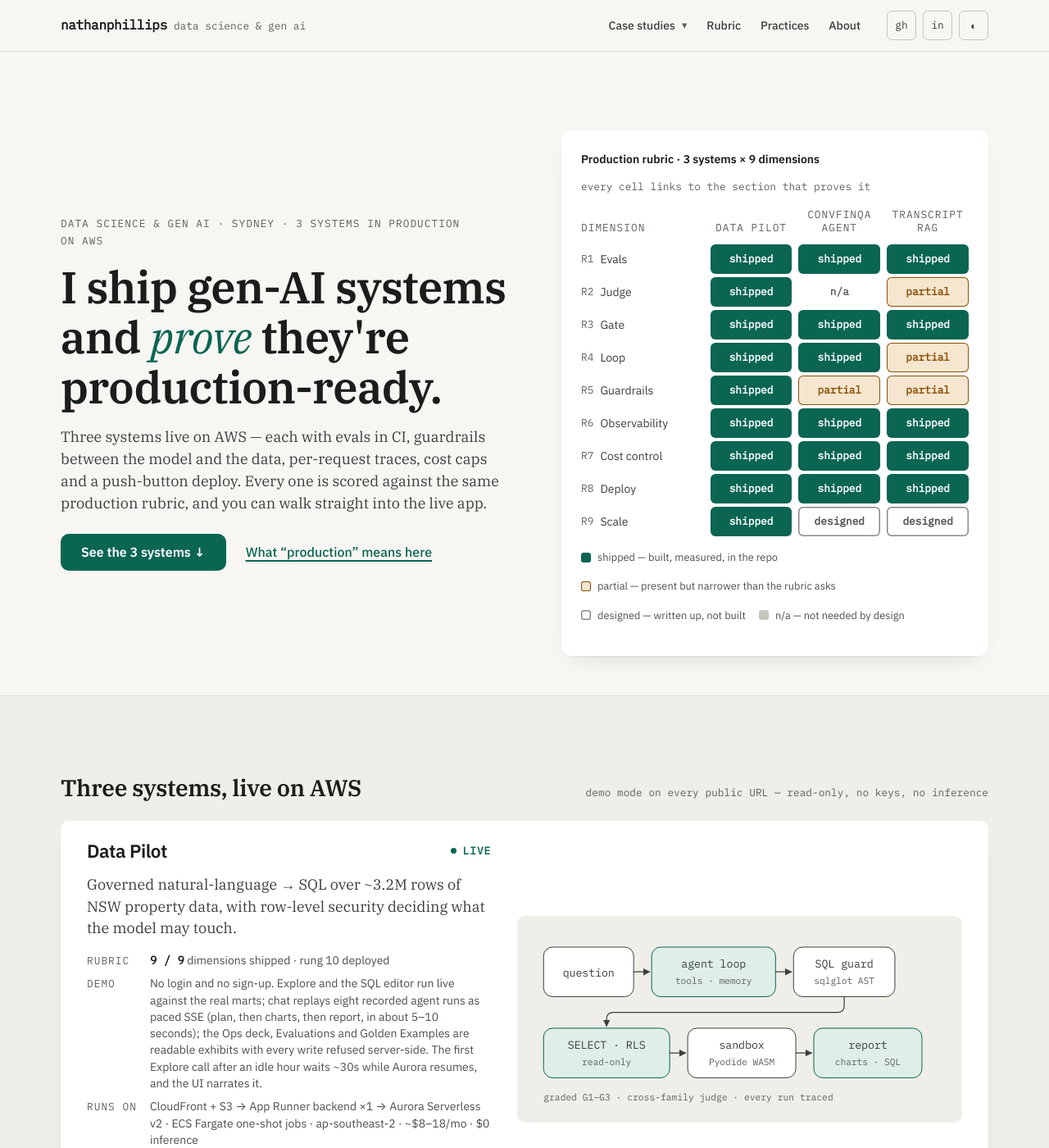
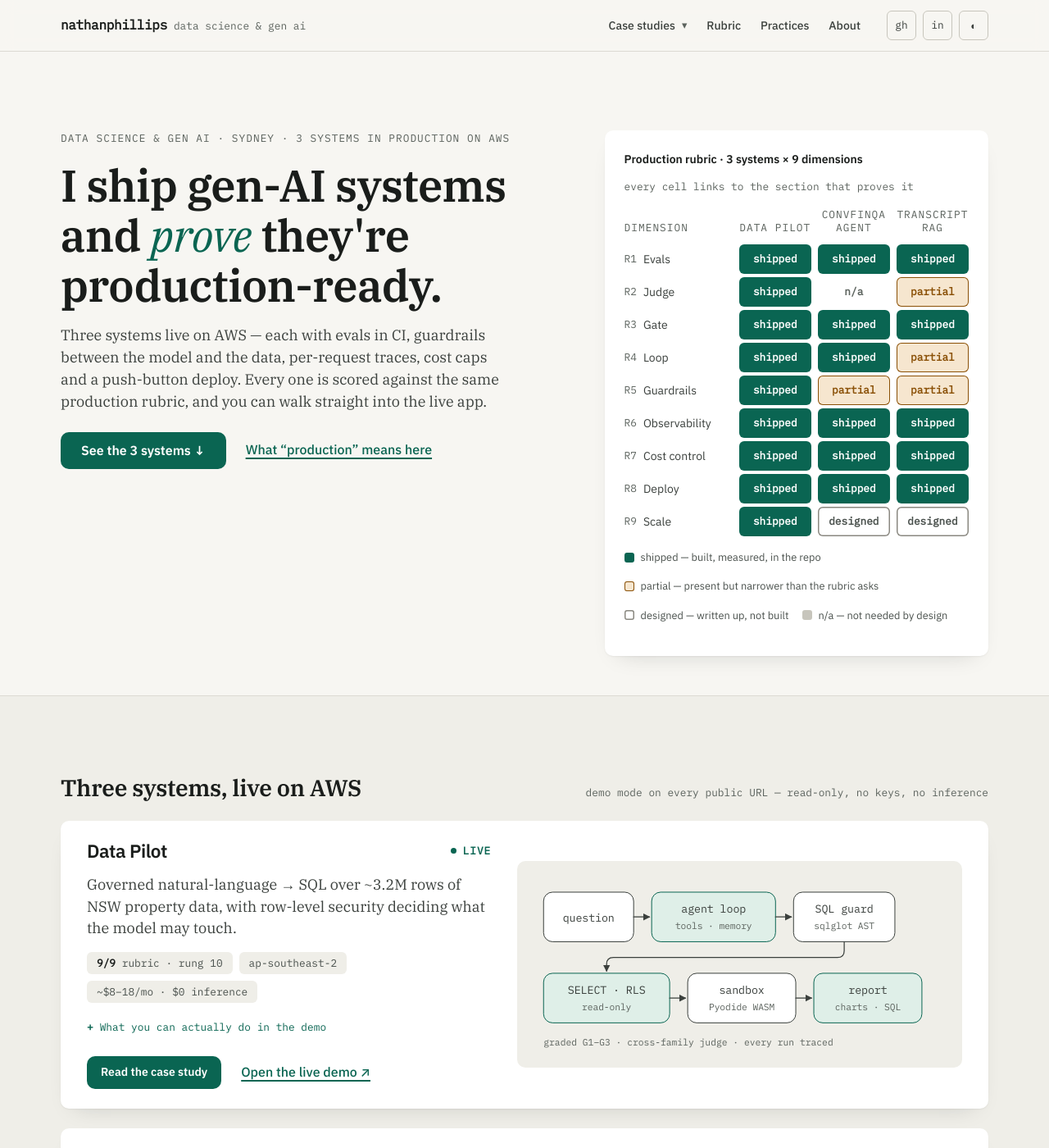
Before and after one commit to nmp-dsci/nmp-dsci.github.io, a Jekyll site: the page built from index.html, in a window 1280 px wide and 1400 px high. Shown: the whole window at 82% size. Built offline with Jekyll 4.4.1, drawn with Linux system fonts in a browser that asks for light colours; some of the changed text lies outside the part shown.

Commit message:
feat(home): anchor the hero to the top and give the system rows a scan layer
Phase 2 of the s06 plan.

The hero grid was 1.05fr/1fr with align-items:center, which centred a ~400px
text column against a ~630px matrix and left roughly 150px of dead space above
the kicker. It is now 1.28fr/1fr anchored to the top — 56/44, and balance rather
than symmetry. The wider column also fits the longer role string on one line.

Each system row printed a ~60-word DEMO paragraph and a 25-word RUNS ON line at
14px: about 200 words of dense small text inside the first two screens, all of
it repeated on the case study one click away. The row now shows three mono fact
chips (rubric score and rung, region, monthly cost) and puts the demo
walk-through and the full topology behind a disclosure, so the two calls to
action read as the conclusion of the row instead of the far side of a wall.

No content is deleted and no colour is added.

```diff
--- a/_includes/system-row.html
+++ b/_includes/system-row.html
@@ -23,10 +23,22 @@
 
     <p class="sys-out">{{ c_out }}</p>
 
+    {%- comment -%}
+      The scan layer. A visitor gives the home page 60 seconds, so the row shows
+      three facts they can read at a glance and puts the demo walk-through and
+      the full topology behind a disclosure. Nothing is deleted — the same words
+      are one click away here and in full on the case study.
+    {%- endcomment -%}
+    <ul class="sys-chips">
+      {%- if c_scr != "" %}<li><b>{{ c_scr | remove: " " }}</b> rubric{% if p.production.rung %} · rung {{ p.production.rung }}{% endif %}</li>{% endif -%}
+      {%- if c_reg  != "" %}<li>{{ c_reg }}</li>{% endif -%}
+      {%- if c_cost != "" %}<li>{{ c_cost }}</li>{% endif -%}
+    </ul>
+
+    {%- if c_surf != "" or c_topo != "" %}
+    <details class="sys-more">
+      <summary>What you can actually do in the demo</summary>
       <dl class="sys-facts">
-      {%- if c_scr != "" %}
-      <dt>Rubric</dt><dd><b>{{ c_scr }}</b> dimensions shipped{% if p.production.rung %} · rung {{ p.production.rung }} deployed{% endif %}</dd>
-      {%- endif %}
         {%- if c_surf != "" %}
         <dt>Demo</dt><dd>{{ c_surf }}</dd>
         {%- endif %}
@@ -34,6 +46,8 @@
         <dt>Runs on</dt><dd>{{ c_topo }}{% if c_reg != "" %} · {{ c_reg }}{% endif %}{% if c_cost != "" %} · {{ c_cost }}{% endif %}</dd>
         {%- endif %}
       </dl>
+    </details>
+    {%- endif %}
 
     <div class="sys-actions">
       <a class="btn btn-sm" href="{{ p.url | relative_url }}">Read the case study</a>
--- a/assets/css/main.css
+++ b/assets/css/main.css
@@ -229,8 +229,11 @@ a.chip:hover{text-decoration:none;filter:brightness(.97)}
 
 /* ------------------------------------------------------------- 5 · the hero */
 .hero{padding-block:var(--sec-gap) var(--sec-pad)}
-.hero-grid{display:grid;gap:var(--s8);grid-template-columns:minmax(0,1.05fr) minmax(0,1fr);
-  align-items:center}
+/* 56/44, not 50/50, and both columns anchored to the top. Centring the shorter
+   text column against the taller matrix left ~150px of dead space above the
+   kicker; balance is not symmetry. */
+.hero-grid{display:grid;gap:var(--s8);grid-template-columns:minmax(0,1.28fr) minmax(0,1fr);
+  align-items:start}
 .hero h1{font-size:var(--t6);letter-spacing:-.015em;margin-bottom:var(--s4);max-width:18ch}
 .hero .dek{font-family:var(--serif);font-size:var(--t1);line-height:1.5;color:var(--ink-2);
   max-width:50ch;margin-bottom:var(--s5)}
@@ -306,6 +309,20 @@ a.cell:hover{text-decoration:none;transform:scale(1.04);box-shadow:var(--shadow)
   text-transform:uppercase;color:var(--faint);padding-top:2px}
 .sys-facts dd{margin:0}
 .sys-facts b{font-family:var(--mono);font-weight:600;color:var(--ink)}
+/* three facts a scanner can read, and the detail behind a disclosure */
+.sys-chips{list-style:none;margin:0;padding:0;display:flex;flex-wrap:wrap;gap:var(--s2)}
+.sys-chips li{font-family:var(--mono);font-size:var(--t-2);line-height:1.5;color:var(--muted);
+  background:var(--band);border-radius:var(--r-sm);padding:var(--s1) var(--s3)}
+.sys-chips b{font-weight:600;color:var(--ink)}
+.sys-more{margin:0}
+.sys-more > summary{list-style:none;cursor:pointer;display:inline-flex;align-items:center;
+  gap:var(--s2);font-family:var(--mono);font-size:var(--t-2);color:var(--accent);
+  padding-block:var(--s1)}
+.sys-more > summary::-webkit-details-marker{display:none}
+.sys-more > summary::before{content:"+";font-weight:600;width:1ch;text-align:center}
+.sys-more[open] > summary::before{content:"−"}
+.sys-more > summary:hover{text-decoration:underline;text-underline-offset:.22em}
+.sys-more .sys-facts{margin-top:var(--s3)}
 .sys-actions{display:flex;gap:var(--s5);align-items:center;flex-wrap:wrap;margin-top:var(--s1)}
 @media (max-width:900px){
   .sys{grid-template-columns:minmax(0,1fr);gap:var(--s5);padding:var(--s5)}
```
Lines whose indentation alone changed are shown as unchanged.
